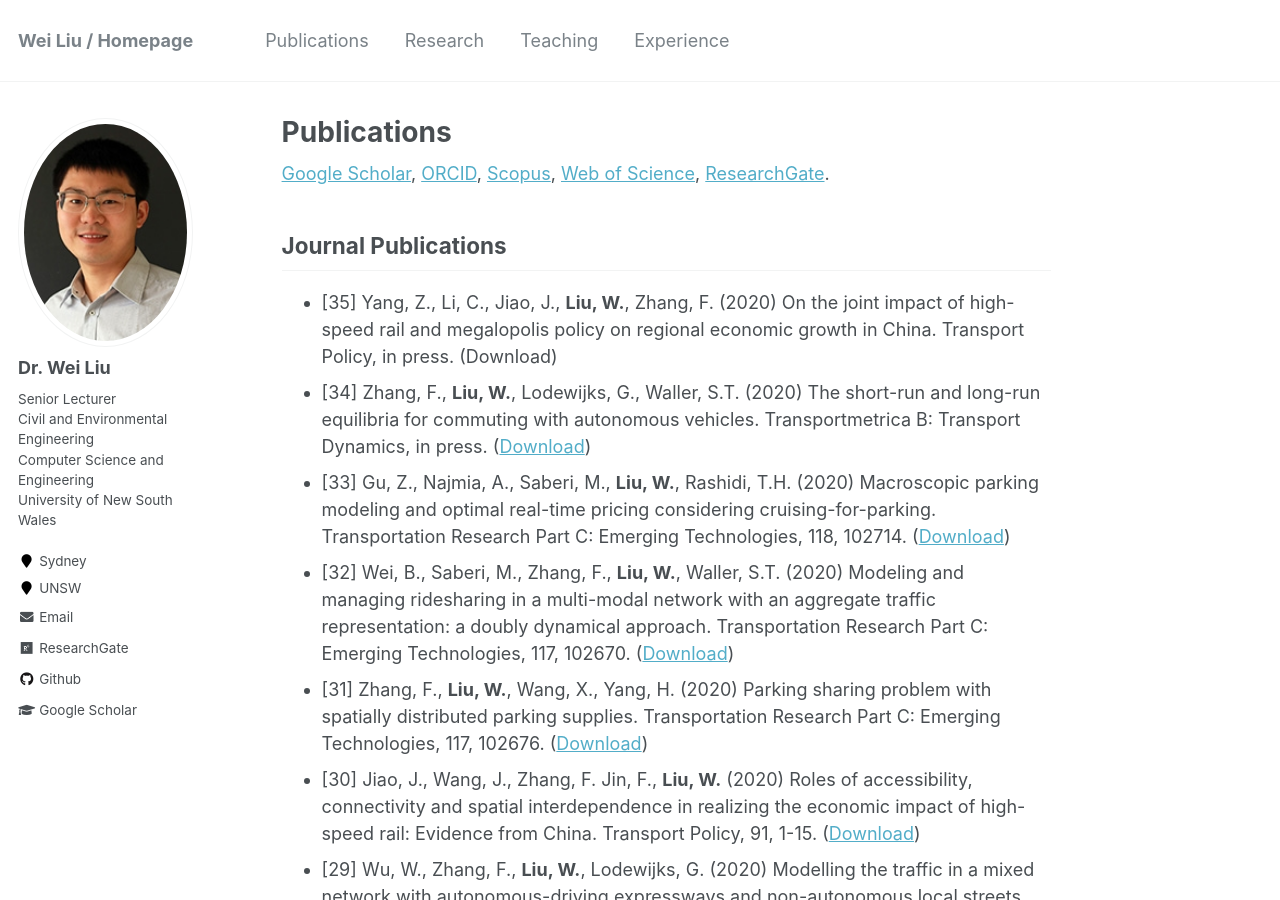
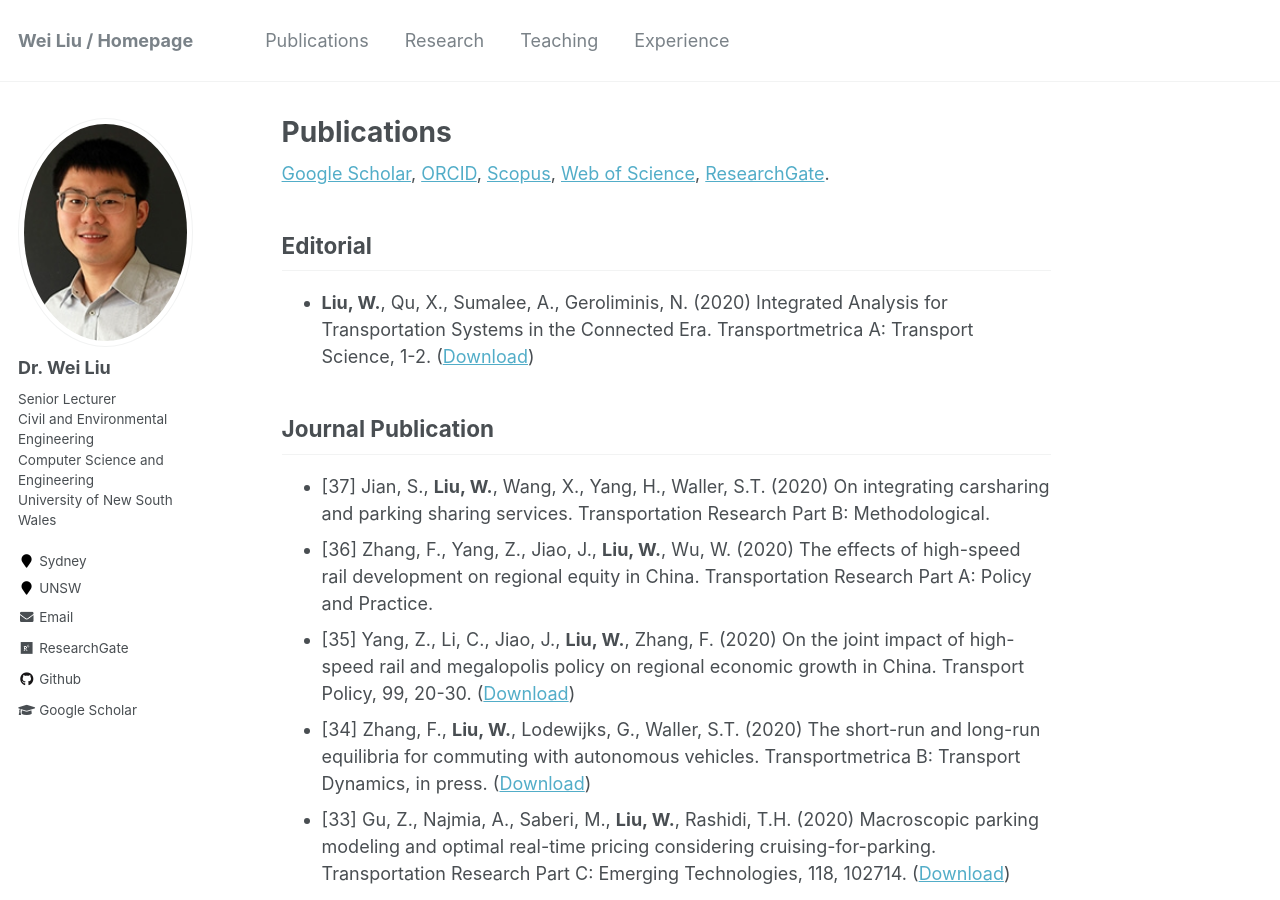
Before and after one commit to weiliu2016/weiliu2016.github.io, a Jekyll site: the page built from _pages/publications.md, in a window 1280 px wide and 900 px high. Built offline with Jekyll 4.4.1, drawn with Linux system fonts in a browser that asks for light colours.

Commit message:
Update publications.md

```diff
--- a/_pages/publications.md
+++ b/_pages/publications.md
@@ -16,9 +16,16 @@ author_profile: true
 
 [Google Scholar](https://scholar.google.com/citations?user=rEUNm28AAAAJ&hl=en), [ORCID](http://orcid.org/0000-0001-8638-3695), [Scopus](https://www.scopus.com/authid/detail.uri?authorId=57209524810), [Web of Science](https://publons.com/researcher/2454278/wei-liu/), [ResearchGate](https://www.researchgate.net/profile/Wei_Liu510).
 
-Journal Publications
+Editorial
 ----------
-* [35] Yang, Z., Li, C., Jiao, J., **Liu, W.**, Zhang, F. (2020) On the joint impact of high-speed rail and megalopolis policy on regional economic growth in China. Transport Policy, in press. (Download)
+* **Liu, W.**, Qu, X., Sumalee, A., Geroliminis, N. (2020) Integrated Analysis for Transportation Systems in the Connected Era. Transportmetrica A: Transport Science, 1-2. ([Download](http://dx.doi.org/10.1080/23249935.2020.1810821))
+
+
+Journal Publication
+----------
+* [37] Jian, S., **Liu, W.**, Wang, X., Yang, H., Waller, S.T. (2020) On integrating carsharing and parking sharing services. Transportation Research Part B: Methodological.
+* [36] Zhang, F., Yang, Z., Jiao, J., **Liu, W.**, Wu, W. (2020) The effects of high-speed rail development on regional equity in China. Transportation Research Part A: Policy and Practice.
+* [35] Yang, Z., Li, C., Jiao, J., **Liu, W.**, Zhang, F. (2020) On the joint impact of high-speed rail and megalopolis policy on regional economic growth in China. Transport Policy, 99, 20-30. ([Download](https://doi.org/10.1016/j.tranpol.2020.08.007))
 * [34] Zhang, F., **Liu, W.**, Lodewijks, G., Waller, S.T. (2020) The short-run and long-run equilibria for commuting with autonomous vehicles. Transportmetrica B: Transport Dynamics, in press. ([Download](https://doi.org/10.1080/21680566.2020.1779146))
 * [33] Gu, Z., Najmia, A., Saberi, M., **Liu, W.**, Rashidi, T.H. (2020) Macroscopic parking modeling and optimal real-time pricing considering cruising-for-parking. Transportation Research Part C: Emerging Technologies, 118, 102714. ([Download](https://doi.org/10.1016/j.trc.2020.102714))
 * [32] Wei, B., Saberi, M., Zhang, F., **Liu, W.**, Waller, S.T. (2020) Modeling and managing ridesharing in a multi-modal network with an aggregate traffic representation: a doubly dynamical approach. Transportation Research Part C: Emerging Technologies, 117, 102670. ([Download](https://doi.org/10.1016/j.trc.2020.102670))
```
